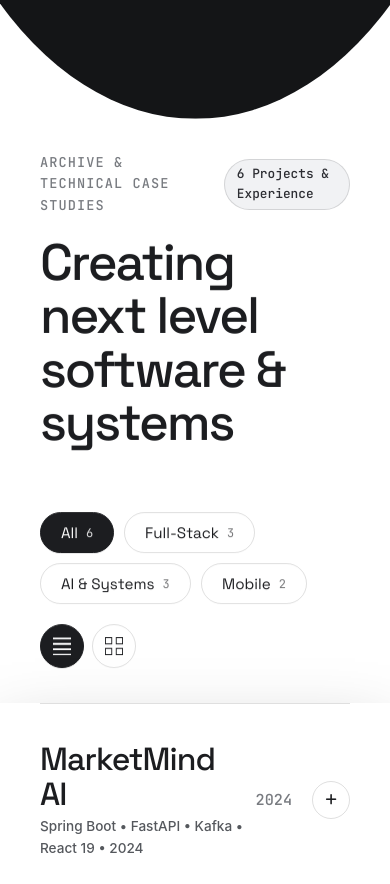
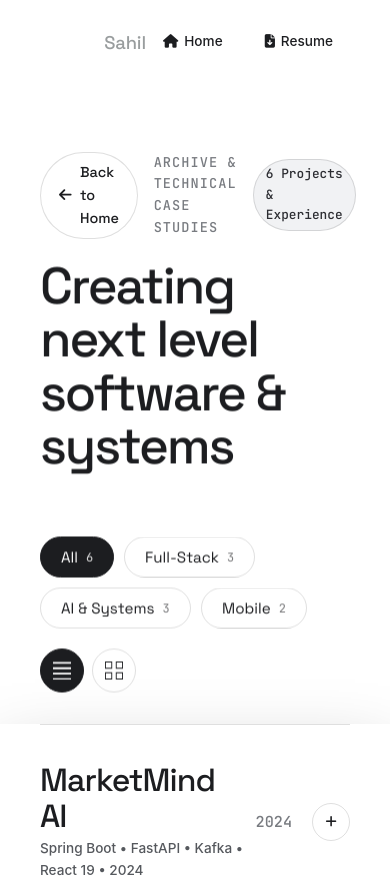
Before and after one commit to bsahil979/My_Portfolio, a website: page work.html in a window 390 px wide. Shown: the top 884 px of the page. Drawn offline with Linux system fonts and the light colour scheme.

Commit message:
Fix black screen on back navigation and add Home buttons to Work page

```diff
--- a/app.js
+++ b/app.js
@@ -23,9 +23,13 @@
     const wordsContainer = document.getElementById('loadingWords');
     if (!container || !screen || !wordsContainer) return;
 
-    // Yield to page transition engine if on work page or transitioning
+    // Yield to page transition engine if on work page, transitioning, or already visited
     const pageTransitionTo = sessionStorage.getItem('dennis_page_transition');
-    if (pageTransitionTo || document.body.classList.contains('page-work')) {
+    const alreadyVisited = sessionStorage.getItem('dennis_preloader_done');
+
+    if (pageTransitionTo || document.body.classList.contains('page-work') || alreadyVisited) {
+      container.classList.add('hidden');
+      screen.classList.add('done');
       return;
     }
 
@@ -35,7 +39,9 @@
     // Check reduced motion preference
     const prefersReducedMotion = window.matchMedia('(prefers-reduced-motion: reduce)').matches;
     if (prefersReducedMotion) {
+      sessionStorage.setItem('dennis_preloader_done', 'true');
       container.classList.add('hidden');
+      screen.classList.add('done');
       return;
     }
 
@@ -50,6 +56,7 @@
         words[currentIndex].classList.add('active');
       } else {
         clearInterval(interval);
+        sessionStorage.setItem('dennis_preloader_done', 'true');
         // Complete cycle: slide the curtain up
         setTimeout(() => {
           screen.classList.add('done');
@@ -446,14 +453,23 @@
       container.classList.add('is-active', 'is-exiting');
 
       if (wordText) {
-        wordText.textContent = isWorkPage ? 'Work' : 'Home';
+        wordText.textContent = isWorkPage ? 'Work' : (isTransitioning || 'Home');
       }
 
       // Smoothly remove overlay once the curtain has swept off
       setTimeout(() => {
         container.classList.remove('is-active', 'is-exiting');
         screen.classList.add('done');
+        container.classList.add('hidden');
       }, 700);
+    } else {
+      // If user navigated back without active transition, immediately dismiss any dark overlay
+      const alreadyDone = sessionStorage.getItem('dennis_preloader_done');
+      if (alreadyDone) {
+        screen.classList.add('done');
+        container.classList.add('hidden');
+        container.classList.remove('is-active', 'is-entering', 'is-exiting');
+      }
     }
 
     // 2. Intercept page navigation links
@@ -490,11 +506,11 @@
       });
     });
 
-    // Reset overlay if page restored from bfcache
-    window.addEventListener('pageshow', (e) => {
-      if (e.persisted) {
-        container.classList.remove('is-active', 'is-entering', 'is-exiting');
-      }
+    // 3. Bulletproof reset for bfcache and browser back/forward navigation
+    window.addEventListener('pageshow', () => {
+      container.classList.remove('is-active', 'is-entering', 'is-exiting');
+      screen.classList.add('done');
+      container.classList.add('hidden');
     });
   }
 
--- a/style.css
+++ b/style.css
@@ -348,7 +348,14 @@ html.lenis, html.lenis body {
   border-color: var(--color-white);
 }
 
-.mobile-resume-pill {
+.mobile-nav-actions {
+  display: none;
+  align-items: center;
+  gap: 8px;
+}
+
+.mobile-resume-pill,
+.mobile-home-pill {
   display: none;
   padding: 8px 16px;
   border: 1px solid var(--color-border-light);
@@ -356,6 +363,43 @@ html.lenis, html.lenis body {
   color: inherit;
   text-decoration: none;
   font-size: 0.85rem;
+  align-items: center;
+  gap: 6px;
+  transition: all 0.25s ease;
+}
+
+.nav-light .mobile-home-pill,
+.nav-light .mobile-resume-pill {
+  border-color: var(--color-border-dark);
+}
+
+.mobile-home-pill:hover,
+.mobile-resume-pill:hover {
+  background: var(--color-dark);
+  color: #FFFFFF;
+}
+
+.work-back-home-pill {
+  display: inline-flex;
+  align-items: center;
+  gap: 8px;
+  padding: 8px 18px;
+  border-radius: 999px;
+  border: 1px solid var(--color-border-dark);
+  color: var(--color-text-dark);
+  text-decoration: none;
+  font-family: var(--font-editorial);
+  font-size: 0.9rem;
+  font-weight: 500;
+  background: var(--color-white);
+  transition: all 0.25s cubic-bezier(0.25, 1, 0.5, 1);
+}
+
+.work-back-home-pill:hover {
+  background: var(--color-dark);
+  color: #FFFFFF;
+  border-color: var(--color-dark);
+  transform: translateY(-2px);
 }
 
 /* --------------------------------------------------------------------------
@@ -2200,7 +2244,11 @@ html.lenis, html.lenis body {
   .nav-links {
     display: none;
   }
-  .mobile-resume-pill {
+  .mobile-nav-actions {
+    display: inline-flex;
+  }
+  .mobile-resume-pill,
+  .mobile-home-pill {
     display: inline-flex;
   }
   .home-project-row {
--- a/work.html
+++ b/work.html
@@ -44,6 +44,10 @@
 
       <!-- Desktop Nav Links -->
       <nav class="nav-links" id="navLinks" aria-label="Primary Navigation">
+        <a href="index.html" class="nav-item magnetic-target page-transition-link" data-transition-word="Home" id="navHomeLink">
+          <span class="btn-text-inner">Home</span>
+          <span class="nav-item-dot"></span>
+        </a>
         <a href="work.html" class="nav-item active magnetic-target" aria-current="page">
           <span class="btn-text-inner">Work</span>
           <span class="nav-item-dot"></span>
@@ -70,10 +74,15 @@
         </a>
       </nav>
 
-      <!-- Mobile Resume Quick Link -->
-      <a href="assets/Sahil_Belchada_Resume.pdf" download="Sahil_Belchada_Resume.pdf" target="_blank" class="mobile-resume-pill" title="Download Resume">
-        <i class="fa-solid fa-file-arrow-down"></i> Resume
-      </a>
+      <!-- Mobile Quick Actions -->
+      <div class="mobile-nav-actions">
+        <a href="index.html" class="mobile-home-pill page-transition-link" data-transition-word="Home" title="Back to Home">
+          <i class="fa-solid fa-house"></i> Home
+        </a>
+        <a href="assets/Sahil_Belchada_Resume.pdf" download="Sahil_Belchada_Resume.pdf" target="_blank" class="mobile-resume-pill" title="Download Resume">
+          <i class="fa-solid fa-file-arrow-down"></i> Resume
+        </a>
+      </div>
     </div>
   </header>
 
@@ -84,6 +93,10 @@
     <header class="section default-header work-header" id="work-top">
       <div class="work-header-container">
         <div class="work-hero-meta">
+          <a href="index.html" class="work-back-home-pill magnetic-target page-transition-link" data-transition-word="Home" aria-label="Back to Home">
+            <i class="fa-solid fa-arrow-left"></i>
+            <span class="btn-text-inner">Back to Home</span>
+          </a>
           <span class="work-hero-tag">Archive &amp; Technical Case Studies</span>
           <span class="work-hero-count">6 Projects &amp; Experience</span>
         </div>
@@ -723,6 +736,9 @@
           <div class="footer-col">
             <span class="footer-meta-label">SOCIALS</span>
             <div class="footer-social-links">
+              <a href="index.html" class="footer-social-link magnetic-target page-transition-link" data-transition-word="Home">
+                <span class="btn-text-inner">Home</span>
+              </a>
               <a href="https://github.com/bsahil979" target="_blank" rel="noopener noreferrer" class="footer-social-link magnetic-target">
                 <span class="btn-text-inner">GitHub</span>
               </a>
```
